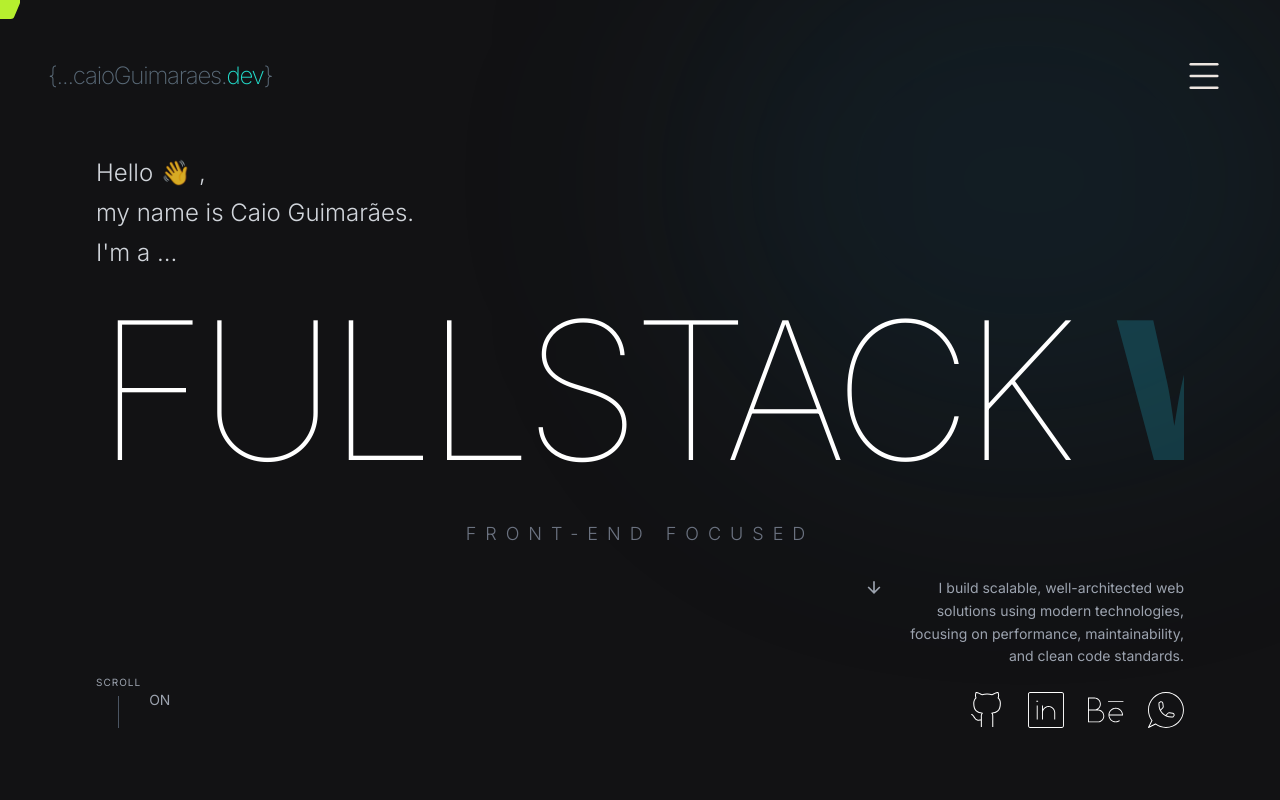
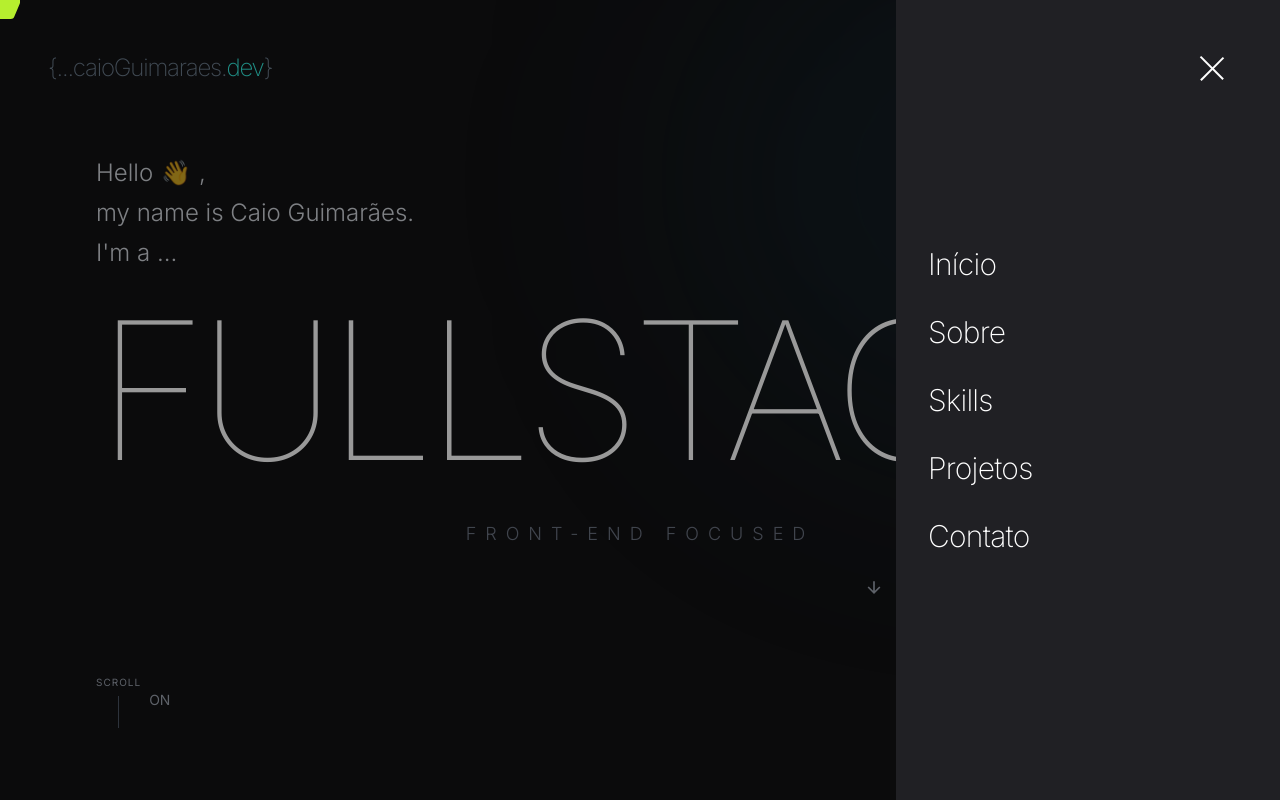
Before and after one commit to caio-guimaraes-web/portfolio-2025, a Next.js app: page / in a window 1280 px wide. Both pictures are taken after a click on the button 1204 px from the left and 76 px from the top of the page. Shown: the top 800 px of the page. Built offline with nearby package versions, Linux system fonts and the light colour scheme.

Commit message:
Visual Structure - Navbar - NavbarHome basic structure

```diff
--- a/src/app/components/layout/Navbar.tsx
+++ b/src/app/components/layout/Navbar.tsx
@@ -1,34 +1,5 @@
-//(Lógica da Logo + Menu Hamburguer)
-'use client'
-
-import { Menu } from 'lucide-react' // Ícone padrão que geralmente vem com shadcn/lucide
-// Futuramente importaremos o Sheet, SheetContent, SheetTrigger do shadcn aqui
+import { NavbarHome } from '../navbarHome/NavbarHome'
 
 export function Navbar() {
-  return (
-    <nav className="fixed top-0 left-0 w-full z-50 flex justify-between items-center p-6 lg:p-12 mix-blend-difference text-white transition-all duration-300">
-      {/* Área da Logo
-        Lógica futura: opacity-0 inicialmente, mudando para opacity-100
-        quando o scroll passar da altura da tela (window.innerHeight).
-      */}
-      <h2 className="opacity-1 transition-opacity duration-500 font-extralight text-2xl text-quaternary tracking-tighter">
-        &#123;...caioGuimaraes.<span className="text-brand-primary">dev</span>
-        &#125;
-      </h2>
-
-      {/* Área do Menu Hamburguer
-        Aqui entrará o componente <Sheet> do ShadcnUI.
-        Por enquanto, um botão visual representando o trigger.
-      */}
-      <button
-        aria-label="Abrir menu"
-        className="p-2 hover:bg-white/10 rounded-full transition-colors cursor-pointer"
-      >
-        <Menu
-          className="w-8 h-8 md:w-10 md:h-10 text-white"
-          strokeWidth={1.5}
-        />
-      </button>
-    </nav>
-  )
+  return <NavbarHome />
 }
--- /dev/null
+++ b/src/app/components/navbarHome/MenuToggle.tsx
@@ -0,0 +1,30 @@
+// components/Navbar/MenuToggle.tsx
+'use client'
+
+interface MenuToggleProps {
+  isOpen: boolean
+  onToggle: () => void
+}
+
+export function MenuToggle({ isOpen, onToggle }: MenuToggleProps) {
+  return (
+    <button
+      aria-label="Abrir menu"
+      onClick={onToggle}
+      className="relative z-50 flex h-10 w-10 flex-col items-center justify-center gap-2"
+    >
+      <span
+        className={`block h-[1.5px] w-8 bg-white transition-all duration-300 ease-in-out
+        ${isOpen ? 'translate-y-[9px] rotate-45' : ''}`}
+      />
+      <span
+        className={`block h-[1.5px] w-8 bg-white transition-all duration-300 ease-in-out
+        ${isOpen ? 'opacity-0' : ''}`}
+      />
+      <span
+        className={`block h-[1.5px] w-8 bg-white transition-all duration-300 ease-in-out
+        ${isOpen ? '-translate-y-[9px] -rotate-45' : ''}`}
+      />
+    </button>
+  )
+}
--- /dev/null
+++ b/src/app/components/navbarHome/NavbarHome.tsx
@@ -0,0 +1,36 @@
+// components/Navbar/NavbarHome.tsx
+'use client'
+
+import { useState } from 'react'
+import { MenuToggle } from './MenuToggle'
+import { SideMenu } from './SideMenu'
+
+export function NavbarHome() {
+  const [isOpen, setIsOpen] = useState(false)
+
+  const handleToggle = () => {
+    setIsOpen((prev) => !prev)
+  }
+
+  const handleNavigate = (target: string) => {
+    const section = document.getElementById(target)
+    section?.scrollIntoView({ behavior: 'smooth', block: 'start' })
+    setIsOpen(false)
+  }
+
+  return (
+    <nav className="fixed top-0 left-0 z-50 flex w-full items-center justify-between p-6 lg:p-12 text-white">
+      {/* Logo */}
+      <h2 className="font-extralight text-2xl tracking-tighter text-quaternary">
+        &#123;...caioGuimaraes.<span className="text-brand-primary">dev</span>
+        &#125;
+      </h2>
+
+      {/* Menu toggle */}
+      <MenuToggle isOpen={isOpen} onToggle={handleToggle} />
+
+      {/* Side menu */}
+      <SideMenu isOpen={isOpen} onNavigate={handleNavigate} />
+    </nav>
+  )
+}
--- /dev/null
+++ b/src/app/components/navbarHome/SideMenu.tsx
@@ -0,0 +1,44 @@
+// components/Navbar/SideMenu.tsx
+'use client'
+
+import { navItems } from './navItems'
+
+interface SideMenuProps {
+  isOpen: boolean
+  onNavigate: (target: string) => void
+}
+
+export function SideMenu({ isOpen, onNavigate }: SideMenuProps) {
+  return (
+    <>
+      {/* Overlay */}
+      <div
+        className={`fixed inset-0 bg-black/40 transition-opacity duration-300
+        ${isOpen ? 'opacity-100 pointer-events-auto' : 'opacity-0 pointer-events-none'}`}
+      />
+
+      {/* Painel lateral */}
+      <aside
+        className={`fixed top-0 right-0 h-screen w-[80vw] max-w-sm bg-bg-element
+        transition-transform duration-300 ease-in-out
+        ${isOpen ? 'translate-x-0' : 'translate-x-full'}
+        z-40 flex items-center`}
+      >
+        <nav className="flex w-full flex-col gap-8 px-8">
+          {navItems.map((item, index) => (
+            <button
+              key={item.target}
+              onClick={() => onNavigate(item.target)}
+              className="group text-left"
+              style={{ transitionDelay: `${index * 60}ms` }}
+            >
+              <span className="block text-3xl font-extralight tracking-tight transition-transform duration-300 group-hover:translate-x-2">
+                {item.label}
+              </span>
+            </button>
+          ))}
+        </nav>
+      </aside>
+    </>
+  )
+}
--- /dev/null
+++ b/src/app/components/navbarHome/navItems.ts
@@ -0,0 +1,9 @@
+// components/Navbar/navItems.ts
+
+export const navItems = [
+  { label: 'Início', target: 'hero' },
+  { label: 'Sobre', target: 'about' },
+  { label: 'Skills', target: 'skills' },
+  { label: 'Projetos', target: 'projects' },
+  { label: 'Contato', target: 'contact' },
+]
```
